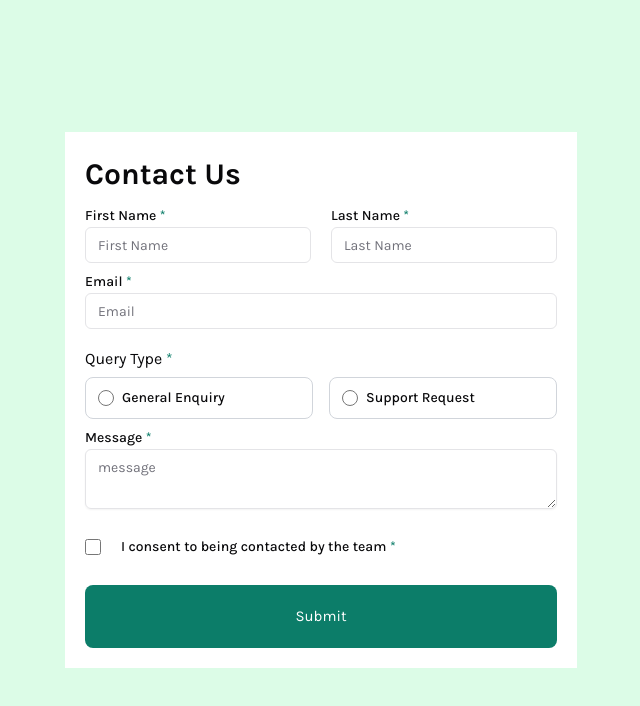
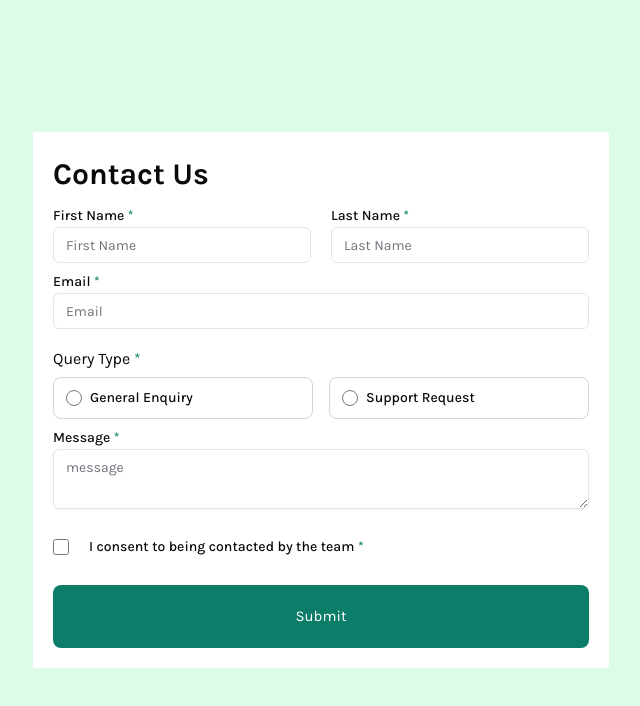
Before and after one commit to Btnagasai/contact-shadcn, a React (Vite) app: page / in a window 1280 px wide. Shown: the top 706 px of the page, without its empty margins (319-959 px from the left). Built offline with nearby package versions, Linux system fonts and the light colour scheme.

Commit message:
cardsizechange

```diff
--- a/src/App.tsx
+++ b/src/App.tsx
@@ -13,7 +13,7 @@ function App() {
 
 
  <div className="flex bg-green-100 m-auto h-screen w-full  font-karla ">
-    <div className="grid w-full max-w-lg m-auto bg-white  p-5  gap-1.5 text-left">
+    <div className="grid w-full max-w-xl m-auto bg-white  p-5  gap-1.5 text-left">
       <h1 className="font-bold text-[30px]">Contact Us</h1>
    <div className="grid grid-cols-2 gap-5  text-left">
     <div>
```
